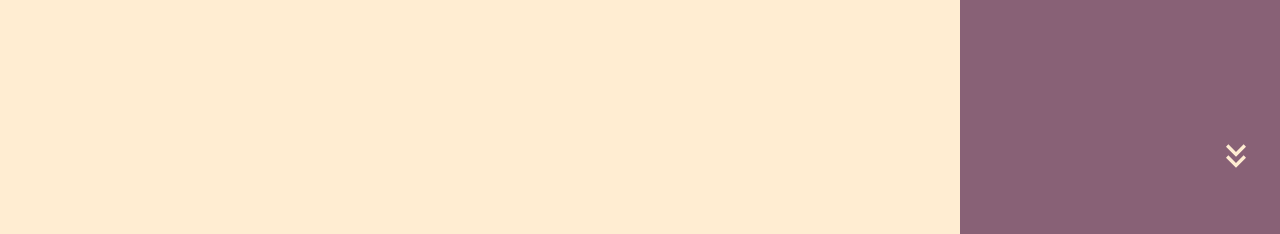
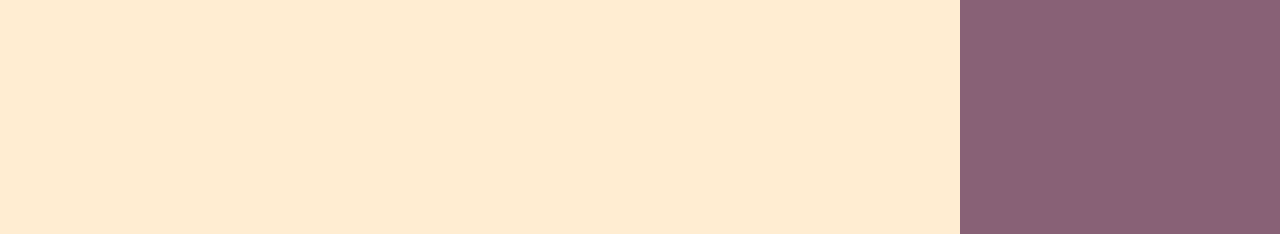
Before and after one commit to rachanac16/reflection, a React (Create React App) app: page / in a window 1280 px wide. Shown: the part 1360-1594 px from the top of the page. Built offline with nearby package versions, Linux system fonts and the light colour scheme.

Commit message:
scroll added

```diff
--- a/src/App.js
+++ b/src/App.js
@@ -22,9 +22,9 @@ const theme = createTheme({
   },
 });
 
-const scrollTo = (ref) => {
+const scrollTo = (ref, behavior="smooth") => {
   const anchor = document.querySelector(ref);
-  anchor.scrollIntoView({ behavior: "smooth", block: "start" });
+  anchor.scrollIntoView({ behavior: behavior, block: "start" });
 };
 
 function App() {
--- a/src/pages/About.js
+++ b/src/pages/About.js
@@ -6,7 +6,7 @@ import KeyboardDoubleArrowDownIcon from "@mui/icons-material/KeyboardDoubleArrow
 
 function About(props) {
   return (
-    <Grid container className="App-container" id="about">
+    <Grid container className="App-container" id="about" onWheel={()=>{props.scrollTo("#education", "instant")}}>
       <Grid
         item
         container
@@ -58,14 +58,14 @@ function About(props) {
         className="bg-primary"
       >
         <img src={woman} className="image-container-about" />
-        <div className="next-arrow-icon">
+        {/* <div className="next-arrow-icon">
           <IconButton onClick={() => props.scrollTo("#education")}>
             <KeyboardDoubleArrowDownIcon
               color="secondary"
               sx={{ fontSize: "40px", "&:hover": { color: "#000000" } }}
             />
           </IconButton>
-        </div>
+        </div> */}
       </Grid>
     </Grid>
   );
--- a/src/pages/Education.js
+++ b/src/pages/Education.js
@@ -19,7 +19,7 @@ function Education(props) {
   };
 
   return (
-    <Grid container className="App-container" id="education">
+    <Grid container className="App-container" id="education" onWheel={()=>{props.scrollTo("#experience", "instant")}}>
       <Grid item container xs={12} md={6} lg={6} className="bg-secondary" p={5}>
         <Navbar scrollTo={props.scrollTo} id="educationlink" />
       </Grid>
--- a/src/pages/Experience.js
+++ b/src/pages/Experience.js
@@ -67,7 +67,7 @@ function Experience(props) {
   };
 
   return (
-    <Grid container className="App-container bg-secondary" id="experience">
+    <Grid container className="App-container bg-secondary" id="experience" onWheel={()=>{props.scrollTo("#projects", "instant")}}>
       <Grid item container xs={12} md={6} lg={6} className="bg-white" p={5}>
         <Navbar scrollTo={props.scrollTo} id={"experiencelink"} />
       </Grid>
--- a/src/pages/Home.js
+++ b/src/pages/Home.js
@@ -13,7 +13,7 @@ function Home(props) {
   };
 
   return (
-    <Grid container className="App-container" id="home">
+    <Grid container className="App-container" id="home" onWheel={()=>{props.scrollTo("#about", "instant")}}>
       <Grid
         item
         container
```
